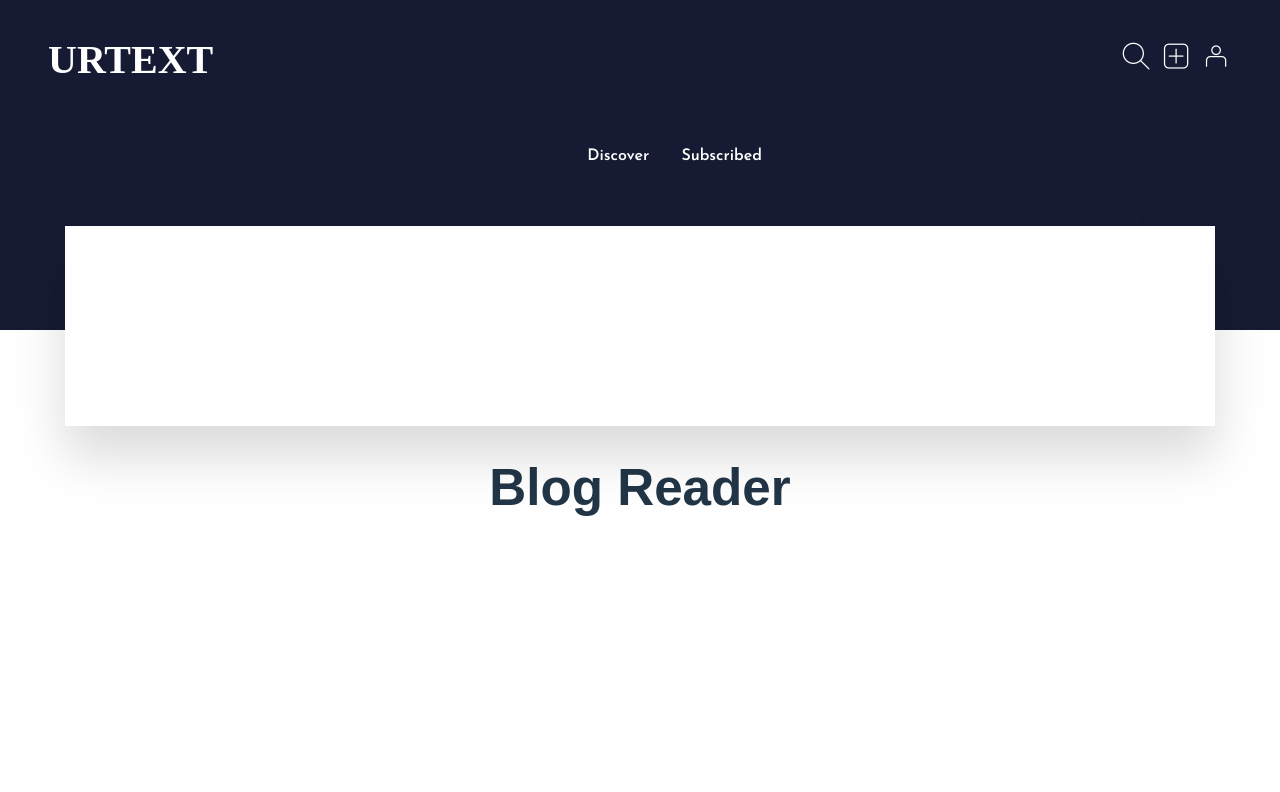
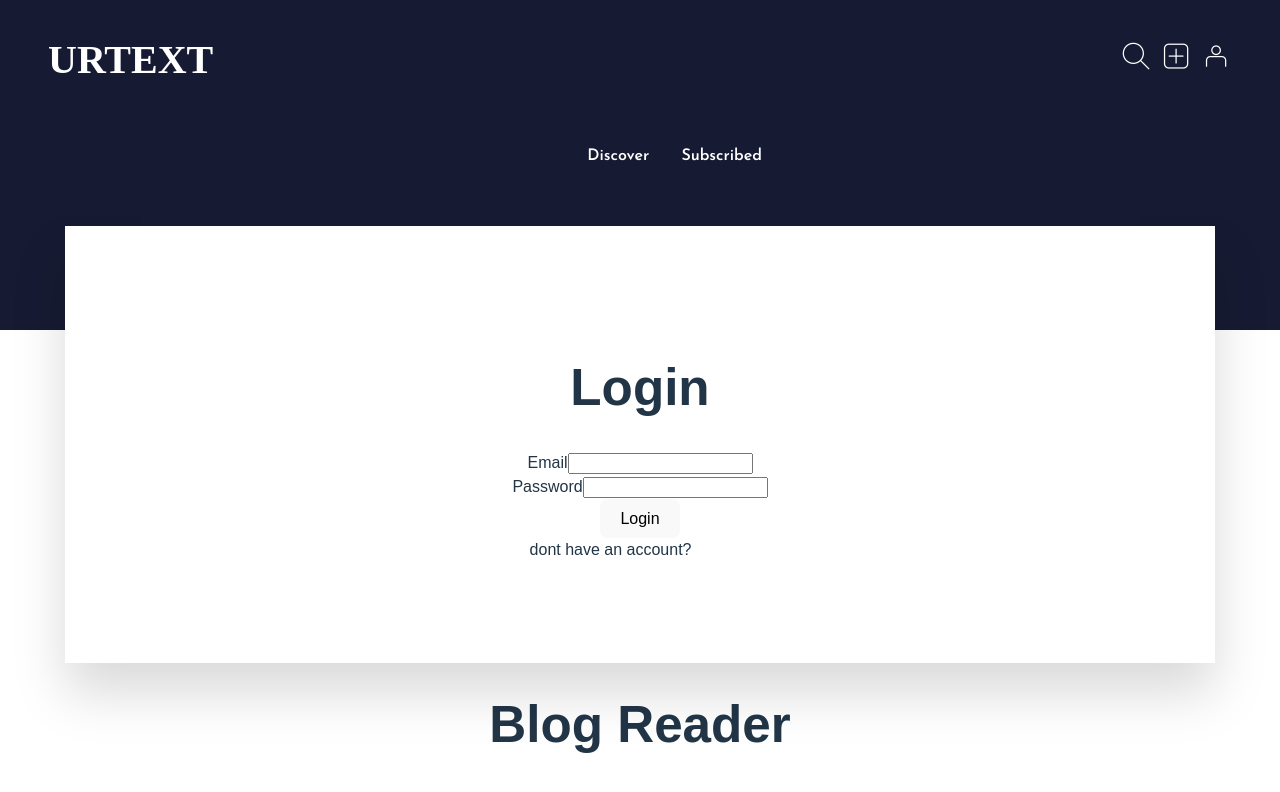
Before and after one commit to lizzyjoo/blog-reader, a React (Vite) app: page /login in a window 1280 px wide. Shown: the top 792 px of the page. Built offline with nearby package versions, Linux system fonts and the light colour scheme; a web font is replaced by a local one.

Commit message:
add env to gitignore

```diff
--- a/src/App.jsx
+++ b/src/App.jsx
@@ -1,6 +1,8 @@
 import "./App.css";
 import { Routes, Route } from "react-router-dom";
 import ProtectedRoute from "./components/ProtectedRoute";
+import Login from "./components/Login";
+import Register from "./components/Register";
 import PostList from "./components/PostList";
 import PostPage from "./components/PostPage";
 import CreatePost from "./components/CreatePost";
@@ -29,6 +31,8 @@ function App() {
                 </ProtectedRoute>
               }
             />
+            <Route path="/login" element={<Login />} />
+            <Route path="/register" element={<Register />} />
           </Routes>
         </main>
       </div>
--- a/src/components/CreatePost.jsx
+++ b/src/components/CreatePost.jsx
@@ -35,7 +35,7 @@ export default function CreatePost() {
       />
       {/* TinyMCE editor would go here, setting content */}
       <Editor
-        apiKey="your-api-key"
+        apiKey={import.meta.env.VITE_TINYMCE_API_KEY}
         onInit={(evt, editor) => (editorRef.current = editor)}
         initialValue="<p>This is the initial content of the editor.</p>"
         init={{
--- a/src/components/Login.jsx
+++ b/src/components/Login.jsx
@@ -0,0 +1,62 @@
+import { useState } from "react";
+import { Link, useNavigate } from "react-router-dom";
+
+export default function Login() {
+  const [error, setError] = useState(null);
+  const navigate = useNavigate();
+
+  async function handleLogin(event) {
+    event.preventDefault();
+    const email = event.target.email.value;
+    const password = event.target.password.value;
+
+    console.log("Attempting login with:", email, password);
+
+    try {
+      const response = await fetch("http://localhost:3000/auth/login", {
+        method: "POST",
+        headers: { "Content-Type": "application/json" },
+        body: JSON.stringify({ email, password }),
+      });
+
+      console.log("Response status:", response.status);
+      const text = await response.text();
+      console.log("Raw response:", text);
+
+      const data = JSON.parse(text);
+      console.log("Parsed data:", data);
+
+      if (data.token) {
+        localStorage.setItem("token", data.token);
+        navigate("/");
+      } else {
+        setError(data.error || "Login failed");
+      }
+    } catch (err) {
+      console.log("Error:", err);
+      setError("Something went wrong");
+    }
+  }
+
+  return (
+    <div className="login-container">
+      <h1>Login</h1>
+      {error && <p style={{ color: "red" }}>{error}</p>}
+      <form onSubmit={handleLogin}>
+        <div className="form-group">
+          <label htmlFor="email">Email</label>
+          <input type="email" id="email" name="email" required />
+        </div>
+        <div className="form-group">
+          <label htmlFor="password">Password</label>
+          <input type="password" id="password" name="password" required />
+        </div>
+        <button type="submit">Login</button>
+        <div>
+          dont have an account?
+          <Link to="/register">Register</Link>
+        </div>
+      </form>
+    </div>
+  );
+}
--- a/src/components/Register.jsx
+++ b/src/components/Register.jsx
@@ -0,0 +1,7 @@
+export default function Register() {
+  return (
+    <div className="register">
+      <h1>Register</h1>
+    </div>
+  );
+}
```
Also changed, not shown: 2 other files (tests, documents, lock files or other folders).
